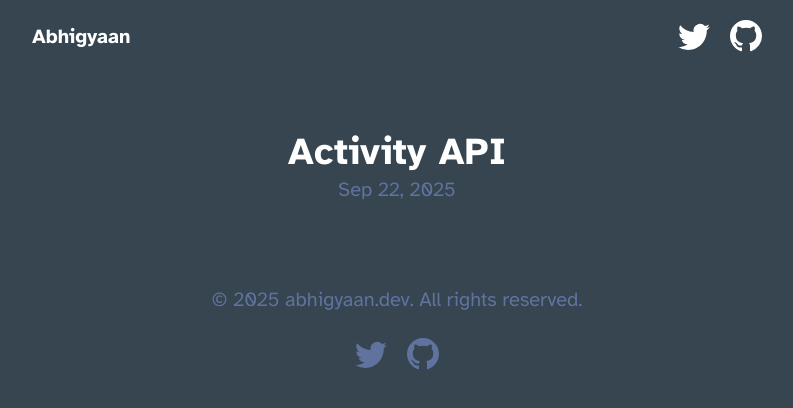
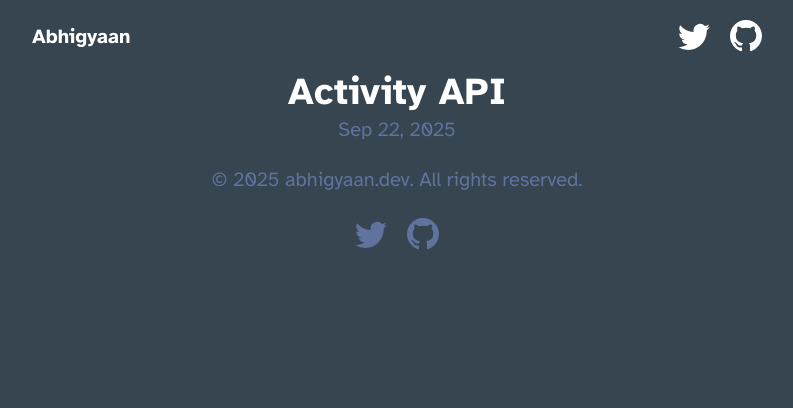
Before and after one commit to abhishekpandeykr/abhigyaan, an Astro site: page / in a window 1280 px wide. Shown: the whole page, without its empty margins (243-1036 px from the left). Built offline with nearby package versions, Linux system fonts and the light colour scheme; Astro itself is replaced by a stand-in of ours.

Commit message:
minor stayle change

```diff
--- a/src/styles/global.css
+++ b/src/styles/global.css
@@ -50,7 +50,6 @@ main {
   width: 720px;
   max-width: calc(100% - 2em);
   margin: auto;
-  padding: 3em 1em;
 }
 h1,
 h2,
```
